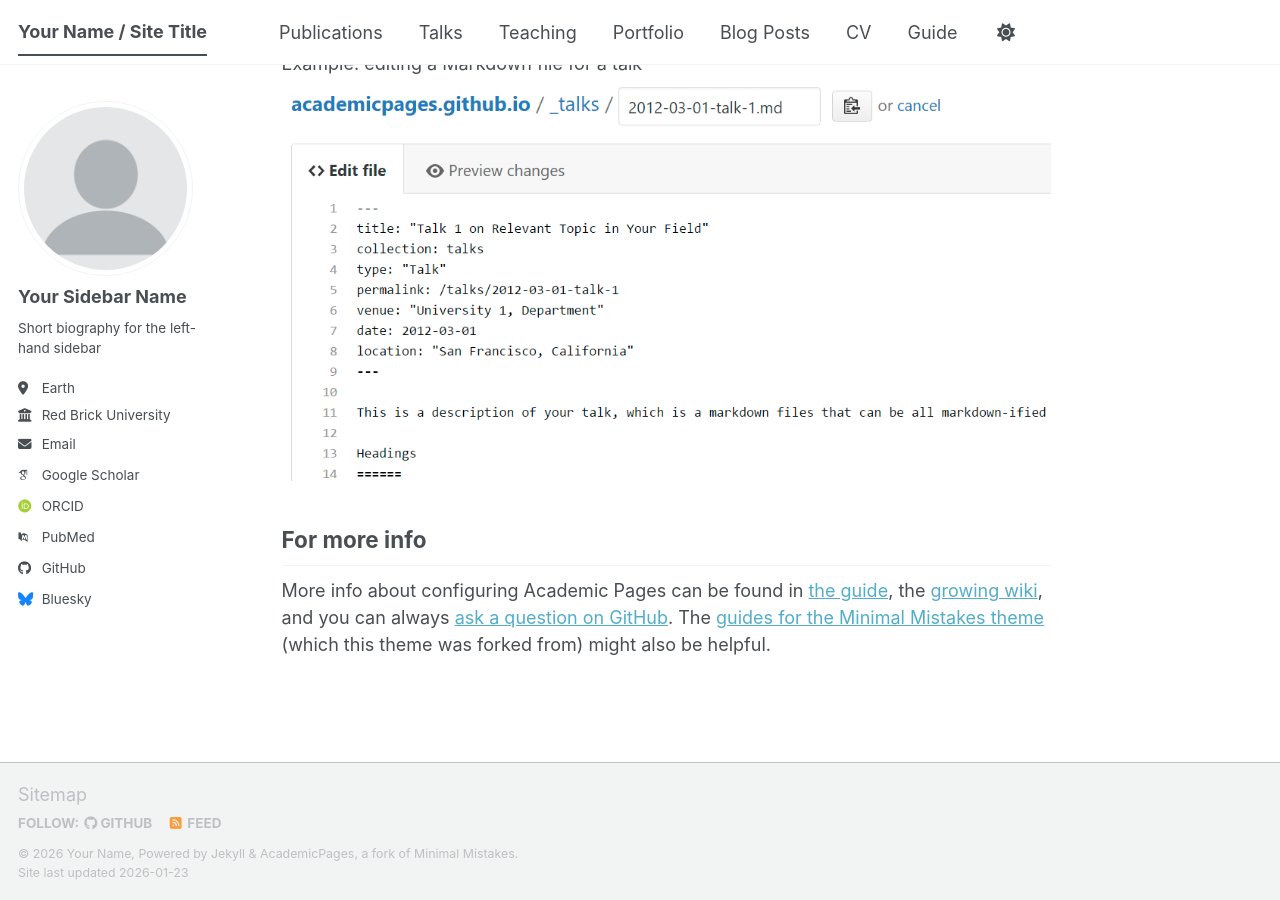
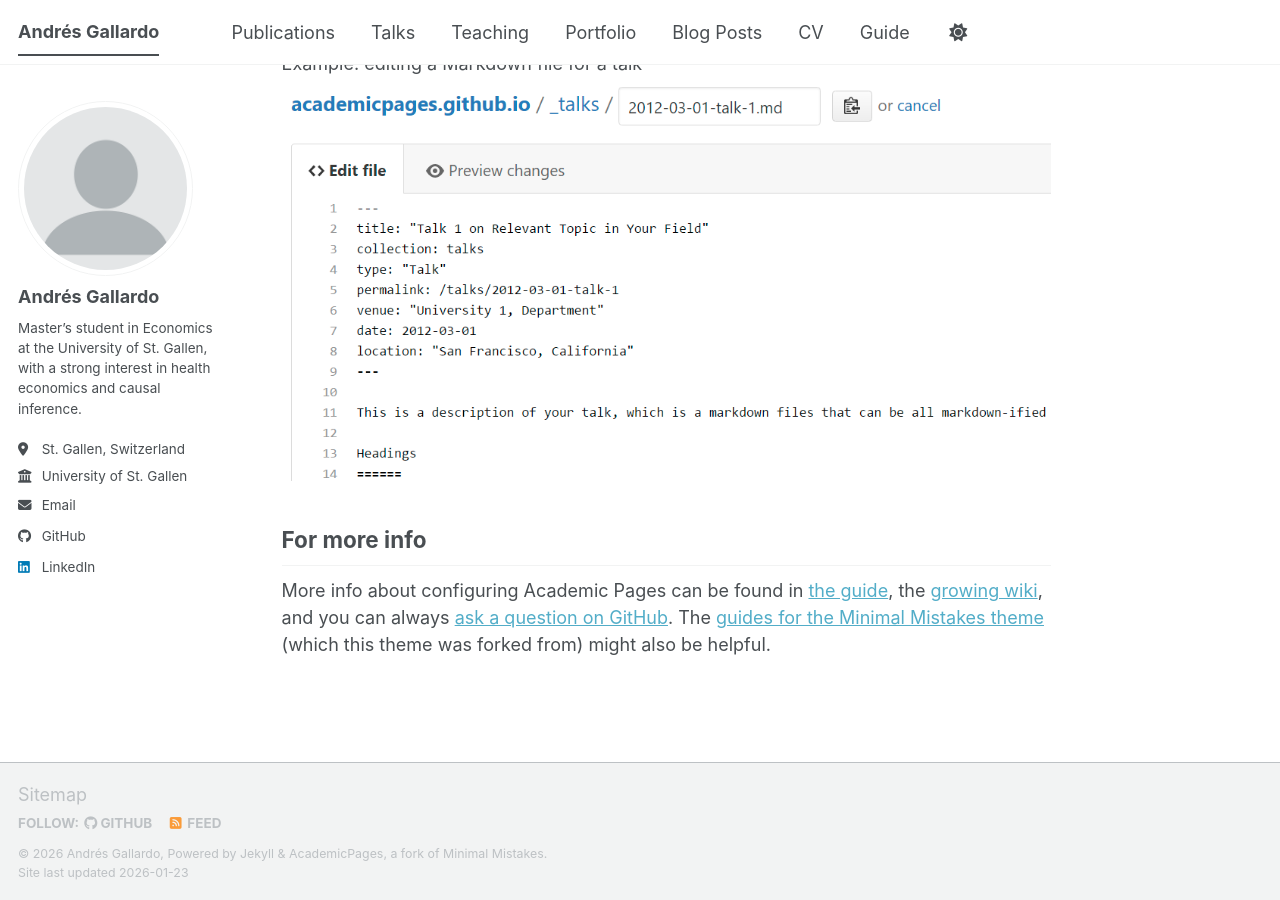
Before and after one commit to andresgallardoaguero/andresgallardoaguero.github.io, a Jekyll site: the page built from _pages/about.md, in a window 1280 px wide and 900 px high, scrolled down 2720 px. Built offline with Jekyll 4.4.1, drawn with Linux system fonts in a browser that asks for light colours; some web fonts are replaced; a script bundle is joined from its source files by our own code; library files that are not in the unit come from our copies.

Commit message:
Update _config.yml
Configure site settings and author profile

```diff
--- a/_config.yml
+++ b/_config.yml
@@ -9,14 +9,14 @@
 # Basic Site Settings
 locale                   : "en-US"
 site_theme               : "default" # The available themes options are "default", "air", "sunrise", "mint", "dirt" and "contrast"
-title                    : "Your Name / Site Title"
+title                    : "Andrés Gallardo"
 title_separator          : "-"
-name                     : &name "Your Name"
-description              : &description "Your Name's academic portfolio"   # Update this with a general description of your site, this is the default if not overridden by a page
-url                      : https://academicpages.github.io # The base hostname & protocol for your site e.g. "https://[your GitHub username].github.io",
+name                     : &name "Andrés Gallardo"
+description              : &description "Master’s student in Economics with research interests in health economics and causal inference"   # Update this with a general description of your site, this is the default if not overridden by a page
+url                      : https://andresgallardoaguero.github.io # The base hostname & protocol for your site e.g. "https://[your GitHub username].github.io",
                                                            # or if you already have some other page hosted on Github then use "https://[your GitHub username].github.io/[Your Repo Name]"
 baseurl                  : "" # the subpath of your site, e.g. "/blog"
-repository               : "academicpages/academicpages.github.io"
+repository               : "andresgallardoaguero/andresgallardoaguero.github.io"
 
 # Site Author - The following control what appear as part of the author content on the side bar.
 #               If a field is blank the icon and link will not appear, otherwise it will be shown.
@@ -24,24 +24,24 @@ repository               : "academicpages/academicpages.github.io"
 author:
   # Biographic information
   avatar           : "profile.png"
-  name             : "Your Sidebar Name"
+  name             : "Andrés Gallardo"
   pronouns         : # example: "she/her"
-  bio              : "Short biography for the left-hand sidebar"
-  location         : "Earth"
-  employer         : "Red Brick University"
+  bio              : "Master’s student in Economics at the University of St. Gallen, with a strong interest in health economics and causal inference."
+  location         : "St. Gallen, Switzerland"
+  employer         : "University of St. Gallen"
   uri              : # URL
-  email            : "none@example.org"
+  email            : "andres.gallardo@unisg.ch"
 
   # Academic websites
   academia         : # URL
-  arxiv            : # URL - Update with the correct link to your profile
-  googlescholar    : "https://scholar.google.com/citations?user=PS_CX0AAAAAJ"
+  arxiv            : # URL
+  googlescholar    : # URL
   inspire-hep      : # URL
   impactstory      : # URL
-  orcid            : "https://orcid.org/yourorcidurl"
+  orcid            : # URL
   semantic         : # URL
   ssrn             : # URL
-  pubmed           : "https://www.ncbi.nlm.nih.gov/pubmed/?term=john+snow"
+  pubmed           : # URL
   researchgate     : # URL
   scopus           : # URL
   zotero           : # URL
@@ -51,13 +51,13 @@ author:
   bitbucket        : # Username - Update with your username on the site
   codepen          : # Username
   dribbble         : # Username
-  github           : "academicpages"
+  github           : "andresgallardoaguero"
   kaggle           : # Username
   stackoverflow    : # User number or user number and name (i.e., use "1" or "1/jeff-atwood")
 
   # Social media
   artstation       : # Username
-  bluesky          : "bsky.app" # Replace this with you Bluesky username
+  bluesky          : # Username
   facebook         : # Username
   flickr           : # Username
   foursquare       : # Username
@@ -66,7 +66,7 @@ author:
   keybase          : # Username
   instagram        : # Username
   lastfm           : # Username
-  linkedin         : # Username
+  linkedin         : "andresgallardoaguero"
   mastodon         : # URL
   medium           : # URL
   pinterest        : # Username
@@ -90,6 +90,8 @@ publication_category:
     title: 'Journal Articles'
   conferences:
     title: 'Conference Papers'
+  workinprogress:
+    title: 'Work in Progress'
 
 # Site Settings
 teaser                   :  # filename of teaser fallback teaser image placed in /images/ for social media previews
```
